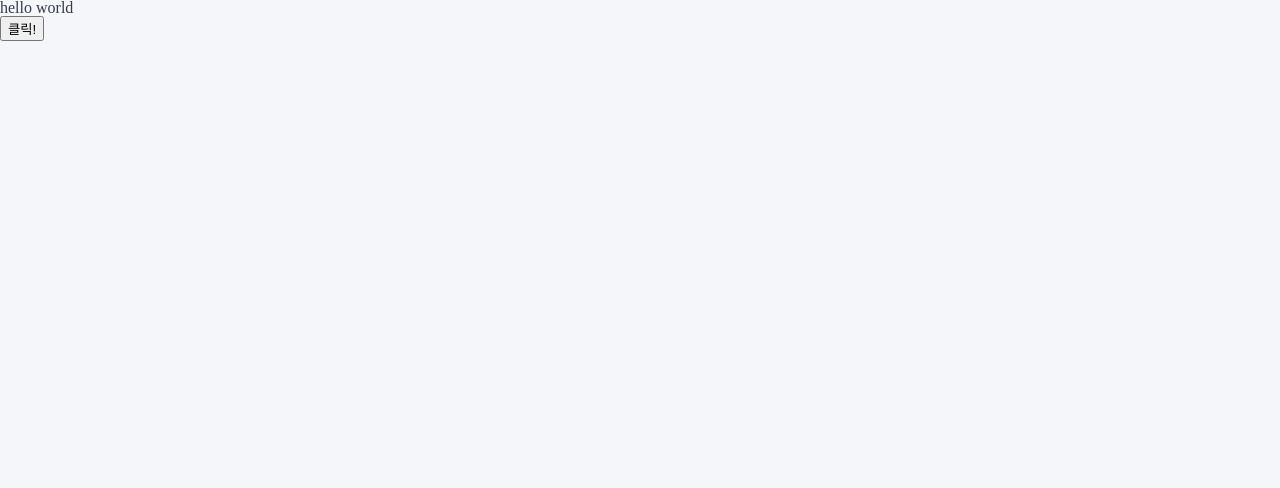
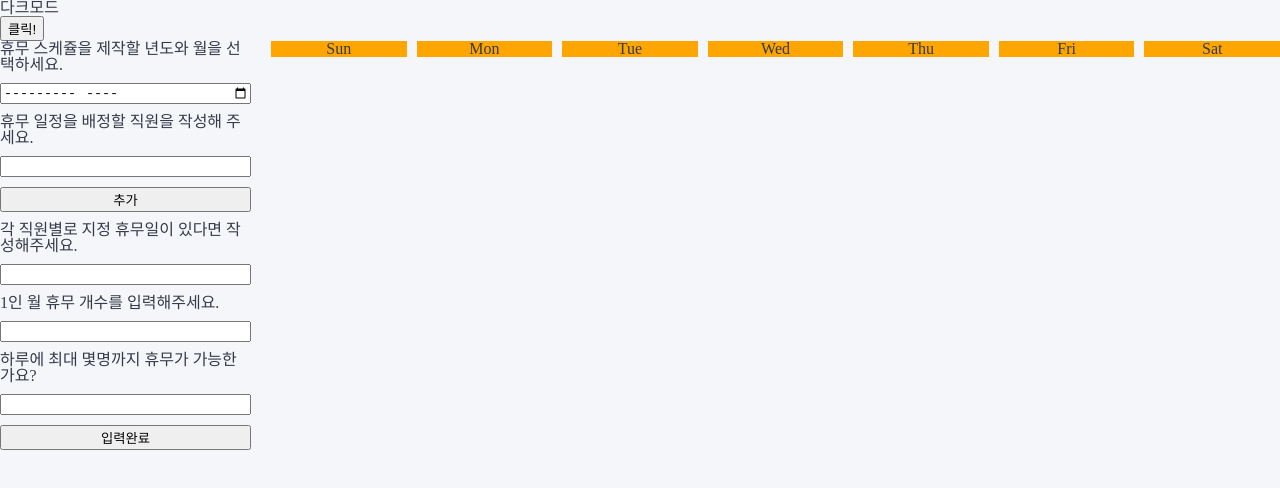
Before and after one commit to LeeeeHaeji/day-off-generator, a React (Create React App) app: page / in a window 1280 px wide. Shown: the top 488 px of the page. Built offline with nearby package versions, Linux system fonts and the light colour scheme.

Commit message:
년도와 월에 따른 달력 출력 기능 추가

```diff
--- a/package.json
+++ b/package.json
@@ -10,6 +10,7 @@
     "@types/node": "^16.18.91",
     "@types/react": "^18.2.67",
     "@types/react-dom": "^18.2.22",
+    "date-fns": "^3.6.0",
     "eslint-plugin-jsx-a11y": "^6.8.0",
     "react": "^18.2.0",
     "react-dom": "^18.2.0",
--- a/src/App.tsx
+++ b/src/App.tsx
@@ -1,11 +1,39 @@
-import React from "react";
+import React, { useState } from "react";
+import styled from "styled-components";
+
 import { GlobalStyle } from "./Styles/GlobalStyle";
 import { ThemeProvider } from "styled-components";
 import { darkTheme, lightTheme } from "./Styles/theme";
-import { useState } from "react";
+import Calender from "./Components/Calender";
 
 function App() {
   const [isDark, setIsDark] = useState(false);
+
+  const [currentDate, setCurrentDate] = useState("");
+  const [employeeName, setEmployeeName] = useState("");
+  const [dayOffNum, setDayOffNum] = useState("");
+  const [dayOffMax, setDayOffMax] = useState("");
+
+  const [employees, setEmployees] = useState<string[]>([]);
+
+  const updateEmployeeData = () => {
+    setEmployees((prevEmployees) => [...prevEmployees, employeeName]);
+    console.log(employees);
+  };
+
+  const handleDate = (e: React.ChangeEvent<HTMLInputElement>) => {
+    setCurrentDate(e.target.value);
+  };
+
+  const handleEmployeeName = (e: React.ChangeEvent<HTMLInputElement>) => {
+    setEmployeeName(e.target.value);
+  };
+  const handleDayOffNum = (e: React.ChangeEvent<HTMLInputElement>) => {
+    setDayOffNum(e.target.value);
+  };
+  const handleDayOffMax = (e: React.ChangeEvent<HTMLInputElement>) => {
+    setDayOffMax(e.target.value);
+  };
 
   const handleDarkMode = () => {
     setIsDark(!isDark);
@@ -14,11 +42,79 @@ function App() {
   return (
     <ThemeProvider theme={isDark ? darkTheme : lightTheme}>
       <GlobalStyle />
-      <p>hello world</p>
-      <button type="button" onClick={handleDarkMode}>
-        클릭!
-      </button>
+      <div>
+        <p>다크모드</p>
+        <button type="button" onClick={handleDarkMode}>
+          클릭!
+        </button>
+      </div>
+
+      <Main>
+        <FormData>
+          <label htmlFor="year-month">
+            휴무 스케쥴을 제작할 년도와 월을 선택하세요.
+          </label>
+          <input
+            type="month"
+            id="year-month"
+            value={currentDate}
+            onChange={handleDate}
+          />
+
+          <label htmlFor="employee-name">
+            휴무 일정을 배정할 직원을 작성해 주세요.
+          </label>
+          <input
+            type="text"
+            id="employee-name"
+            value={employeeName}
+            onChange={handleEmployeeName}
+          />
+          <button type="button" onClick={updateEmployeeData}>
+            추가
+          </button>
+
+          {/* 추후에 직원수에 따른 input개수를 조절 */}
+          <label htmlFor="day-off-select">
+            각 직원별로 지정 휴무일이 있다면 작성해주세요.
+          </label>
+          <input type="number" id="day-off-select" />
+
+          <label htmlFor="day-off-num">1인 월 휴무 개수를 입력해주세요.</label>
+          <input
+            type="number"
+            id="day-off-num"
+            value={dayOffNum}
+            onChange={handleDayOffNum}
+          />
+
+          <label htmlFor="day-off-max">
+            하루에 최대 몇명까지 휴무가 가능한가요?
+          </label>
+          <input
+            type="number"
+            id="day-off-max"
+            value={dayOffMax}
+            onChange={handleDayOffMax}
+          />
+
+          <button type="submit">입력완료</button>
+        </FormData>
+
+        <Calender currentDate={currentDate} />
+      </Main>
     </ThemeProvider>
   );
 }
 export default App;
+
+const Main = styled.section`
+  display: flex;
+  gap: 20px;
+`;
+
+const FormData = styled.form`
+  display: flex;
+  flex-direction: column;
+  gap: 10px;
+`;
--- /dev/null
+++ b/src/Components/Calender.tsx
@@ -0,0 +1,24 @@
+import styled from "styled-components";
+
+import RenderDays from "./RenderDays";
+import RenderCells from "./RenderCells";
+
+interface CalenderProps {
+  currentDate: string;
+}
+
+export default function Calender({ currentDate }: CalenderProps) {
+  return (
+    <CalenderWrap>
+      <RenderDays />
+      <RenderCells currentDate={currentDate} />
+    </CalenderWrap>
+  );
+}
+
+const CalenderWrap = styled.article`
+  display: flex;
+  flex-direction: column;
+  width: 100%;
+  gap: 10px;
+`;
--- /dev/null
+++ b/src/Components/RenderCells.tsx
@@ -0,0 +1,75 @@
+import { endOfMonth, endOfWeek, startOfMonth, startOfWeek } from "date-fns";
+import { isSameMonth, addDays, format } from "date-fns";
+import styled from "styled-components";
+
+interface RenderDaysProps {
+  currentDate: string;
+}
+
+export default function RenderCells({ currentDate }: RenderDaysProps) {
+  const monthStart = startOfMonth(new Date(currentDate));
+  const monthEnd = endOfMonth(monthStart);
+  const startDate = startOfWeek(monthStart);
+  const endDate = endOfWeek(monthEnd);
+
+  const rows = [];
+  let days = [];
+  let day = startDate;
+  let formattedDate = "";
+
+  while (day <= endDate) {
+    for (let i = 0; i < 7; i++) {
+      formattedDate = format(day, "d");
+      const dayKey = format(day, "yyyy-MM-dd");
+      days.push(
+        <div
+          className={`col cell ${
+            !isSameMonth(day, monthStart)
+              ? "disabled"
+              : format(currentDate, "M") !== format(day, "M")
+              ? "not-valid"
+              : "valid"
+          }`}
+          key={dayKey}
+        >
+          <span
+            className={
+              format(currentDate, "M") !== format(day, "M")
+                ? "text not-valid"
+                : ""
+            }
+          >
+            {formattedDate}
+          </span>
+        </div>
+      );
+      day = addDays(day, 1);
+    }
+    rows.push(
+      <div className="row" key={day.toISOString()}>
+        {days}
+      </div>
+    );
+    days = [];
+  }
+
+  return <DayContainer>{rows}</DayContainer>;
+}
+
+const DayContainer = styled.div`
+  display: flex;
+  flex-direction: column;
+  gap: 10px;
+
+  .row {
+    display: flex;
+    gap: 10px;
+  }
+
+  .cell {
+    width: 100%;
+    height: 100px;
+    background: orange;
+    border: 1px solid red;
+  }
+`;
--- /dev/null
+++ b/src/Components/RenderDays.tsx
@@ -0,0 +1,23 @@
+import styled from "styled-components";
+
+export default function RenderDays() {
+  const days = [];
+  const date = ["Sun", "Mon", "Tue", "Wed", "Thu", "Fri", "Sat"];
+
+  for (let i = 0; i < 7; i++) {
+    days.push(<li key={i}>{date[i]}</li>);
+  }
+
+  return <DaysRow>{days}</DaysRow>;
+}
+
+const DaysRow = styled.div`
+  display: flex;
+  gap: 10px;
+
+  li {
+    width: 100%;
+    text-align: center;
+    background: orange;
+  }
+`;
--- a/src/Styles/GlobalStyle.ts
+++ b/src/Styles/GlobalStyle.ts
@@ -1,6 +1,6 @@
-import { createGlobalStyle } from "styled-components"; // ✨ 1
+import { createGlobalStyle } from "styled-components";
 
-export const GlobalStyle = createGlobalStyle`  // ✨ 2
+export const GlobalStyle = createGlobalStyle`
 
 html, body, div, span, applet, object, iframe,
 h1, h2, h3, h4, h5, h6, p, blockquote, pre,
@@ -31,7 +31,7 @@ footer, header, hgroup, main, menu, nav, section {
 
 /* HTML5 hidden-attribute fix for newer browsers */
 *[hidden] {
-    display: none;
+  display: none;
 }
 
 body {
@@ -40,7 +40,7 @@ body {
   color: ${(props) => props.theme.textColor};
 }
 
-menu, ol, ul {
+menu, ol, ul,li {
   list-style: none;
 }
 
```
Also changed, not shown: 1 other file (tests, documents, lock files or other folders).
